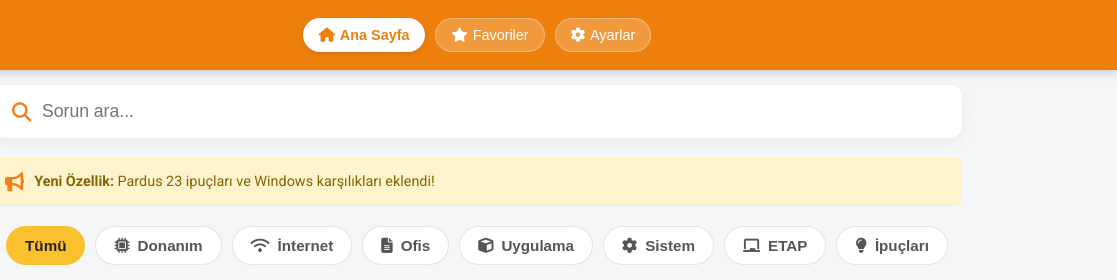
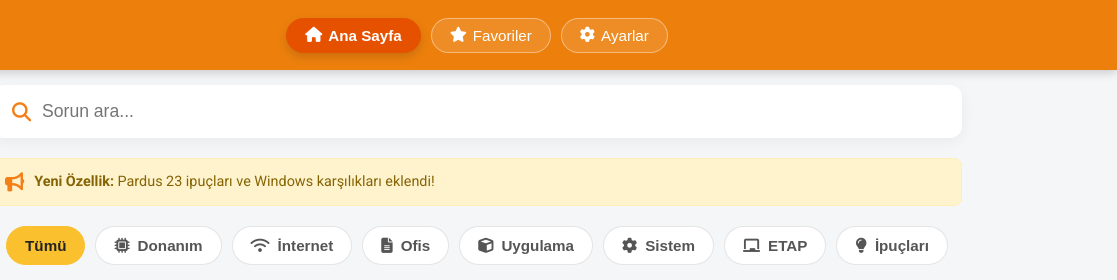
Before and after one commit to net0008/pardus-asistan, a plain HTML site: page index.html in a window 1280 px wide. Shown: the top 280 px of the page, 163-1280 px from the left. Drawn offline with Linux system fonts and the light colour scheme.

Commit message:
Update style.css

```diff
--- a/style.css
+++ b/style.css
@@ -58,23 +58,43 @@ html { background-color: #202124; }
 .new-header-logo { height: 45px; width: auto; object-fit: contain; }
 
 /* MENÜNÜN KENDİSİ (ORTADA) */
+/* --- MENÜ (ORTADA) --- */
 .pc-nav {
-    display: flex; gap: 10px; align-items: center; z-index: 2;
+    display: flex;
+    gap: 10px;
+    align-items: center;
+    z-index: 2;
 }
 
 .pc-nav button {
-    background: rgba(255, 255, 255, 0.2);
+    /* Pasif Durum: Şeffaf zemin, Beyaz yazı */
+    background: rgba(255, 255, 255, 0.1);
     color: white;
-    border: 1px solid rgba(255,255,255,0.3);
-    padding: 8px 15px;
-    border-radius: 20px;
+    border: 1px solid rgba(255, 255, 255, 0.4);
+    padding: 8px 18px;
+    border-radius: 50px; /* Tam yuvarlak köşeler (Eski tarz) */
     cursor: pointer;
-    font-size: 0.9rem;
-    display: flex; align-items: center; gap: 5px;
-    transition: all 0.3s ease;
+    font-size: 0.95rem;
+    font-weight: 500;
+    display: flex;
+    align-items: center;
+    gap: 6px;
+    transition: all 0.2s ease;
 }
-.pc-nav button:hover { background: rgba(255, 255, 255, 0.4); }
-.pc-nav button.active { background: white; color: #ed800d; font-weight: bold; box-shadow: 0 2px 5px rgba(0,0,0,0.1); }
+
+.pc-nav button:hover {
+    background: rgba(255, 255, 255, 0.25);
+    border-color: white;
+}
+
+/* AKTİF DURUM: İÇİ DOLU TURUNCU (İstediğin Hali) */
+.pc-nav button.active {
+    background: #e65100; /* Koyu Pardus Turuncusu / Kiremit Rengi */
+    color: white;         /* Yazı Beyaz */
+    border-color: #e65100;
+    font-weight: bold;
+    box-shadow: 0 4px 10px rgba(0, 0, 0, 0.15);
+}
 
 /* YÜKLE BUTONU */
 .install-btn-final {
```
